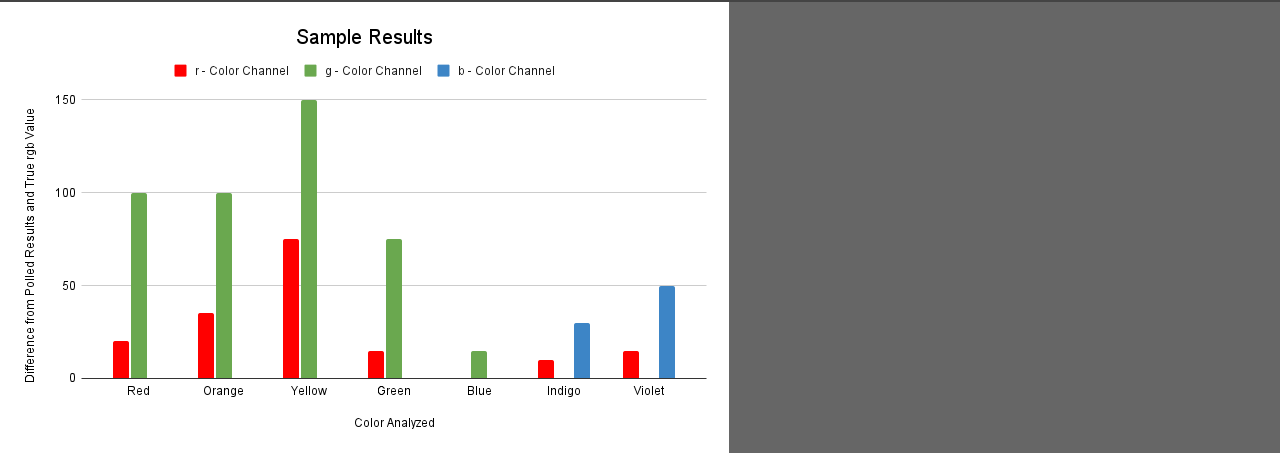
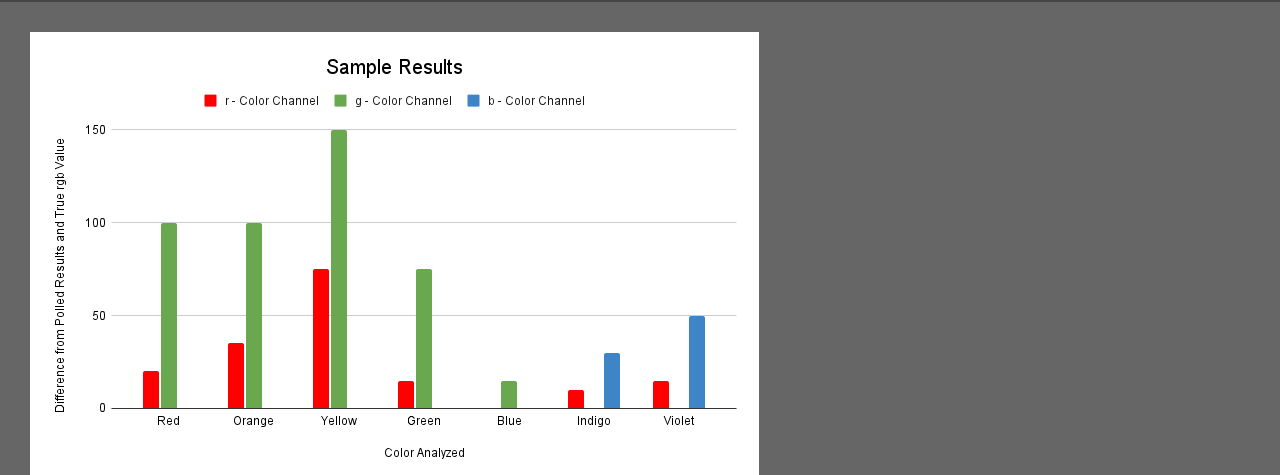
Before and after one commit to GBossio1924/mi349_final, a plain HTML site: page results.html in a window 1280 px wide. Shown: the part 56-531 px from the top of the page. Drawn offline with nearby package versions, Linux system fonts and the light colour scheme.

Commit message:
Updated Results Image Formatting

```diff
--- a/results.html
+++ b/results.html
@@ -26,7 +26,7 @@
     </nav>
     <div class="row results-graph-row">
         <div>
-            <img src="images/Sample_Results.png" alt="Results_Image">
+            <img src="images/Sample_Results.png" class="results-image" alt="Results_Image">
         </div>
     </div>
     <div class="row">
--- a/style.css
+++ b/style.css
@@ -266,3 +266,8 @@ font-size: 30px;
 .results-disclaimer {
   text-align: center;
 }
+
+.results-image {
+  margin: 30px;
+  text-align: center;
+}
```
